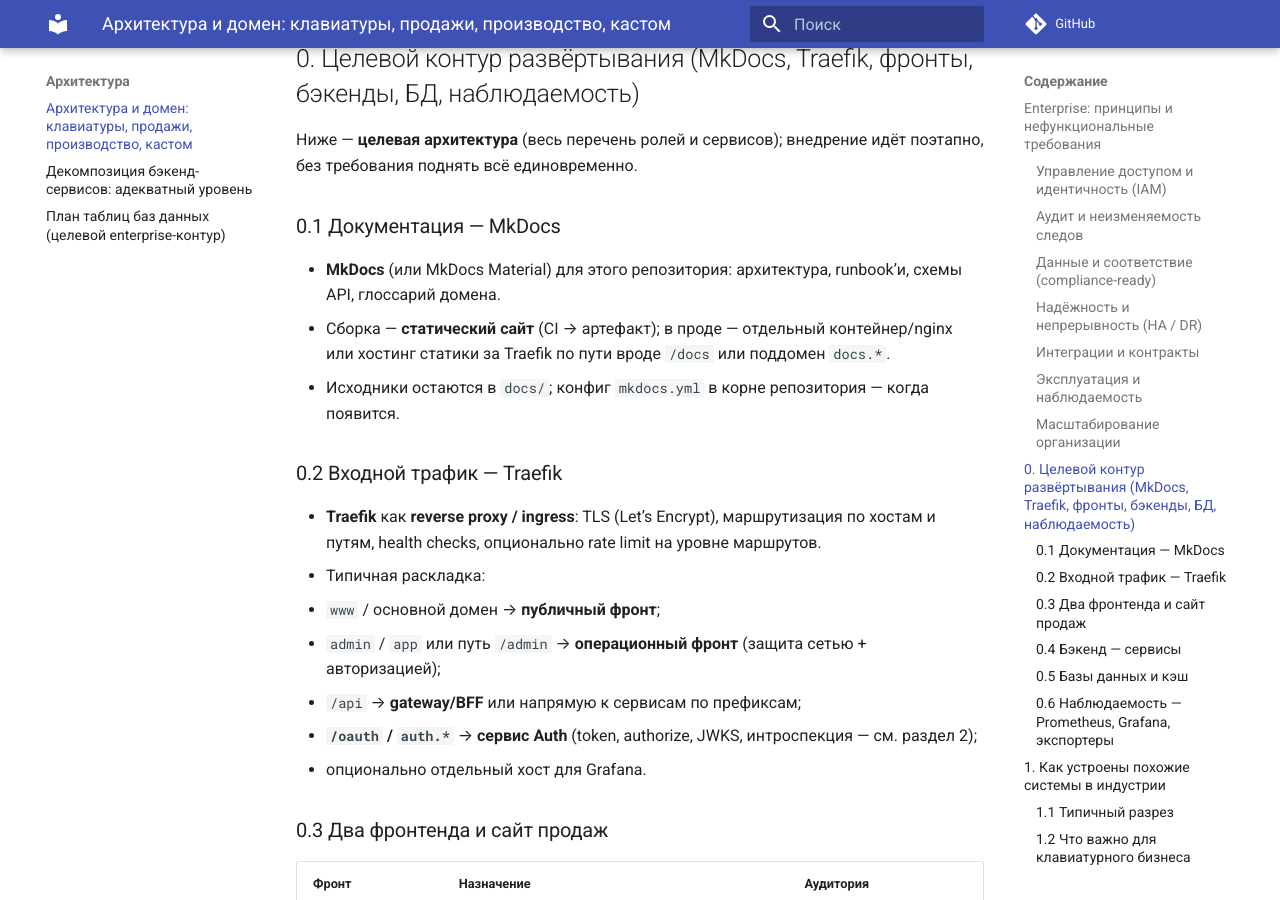
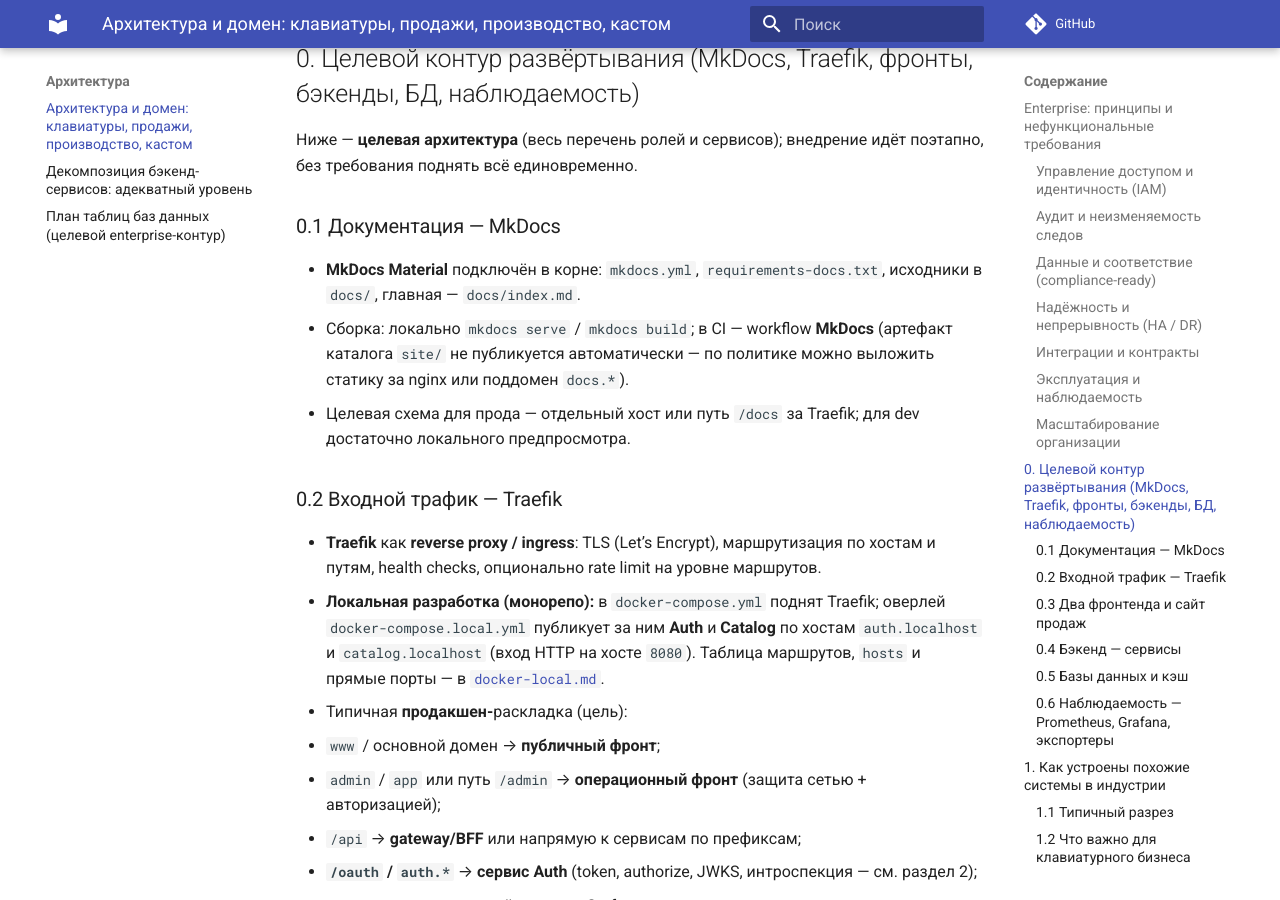
Before and after one commit to ZhuchkaTriplesix/ZhuchkaKeyboards, an MkDocs documentation site: the page built from docs/architecture-and-domain-thoughts.md, in a window 1280 px wide and 900 px high, scrolled down 2342 px. Built offline with MkDocs 1.6.1 and Material for MkDocs 9.7.7, drawn with Linux system fonts in a browser that asks for light colours; comment, search, counter and statistics services are not loaded.

Commit message:
docs(architecture): align §0.1–0.2 with MkDocs and local Traefik
Document existing mkdocs.yml/CI; local auth + catalog hosts per docker-local.

Refs #34

Made-with: Cursor

```diff
--- a/docs/architecture-and-domain-thoughts.md
+++ b/docs/architecture-and-domain-thoughts.md
@@ -54,14 +54,15 @@
 
 ### 0.1 Документация — MkDocs
 
-- **MkDocs** (или MkDocs Material) для этого репозитория: архитектура, runbook’и, схемы API, глоссарий домена.
-- Сборка — **статический сайт** (CI → артефакт); в проде — отдельный контейнер/nginx или хостинг статики за Traefik по пути вроде `/docs` или поддомен `docs.*`.
-- Исходники остаются в `docs/`; конфиг `mkdocs.yml` в корне репозитория — когда появится.
+- **MkDocs Material** подключён в корне: `mkdocs.yml`, `requirements-docs.txt`, исходники в `docs/`, главная — `docs/index.md`.
+- Сборка: локально `mkdocs serve` / `mkdocs build`; в CI — workflow **MkDocs** (артефакт каталога `site/` не публикуется автоматически — по политике можно выложить статику за nginx или поддомен `docs.*`).
+- Целевая схема для прода — отдельный хост или путь `/docs` за Traefik; для dev достаточно локального предпросмотра.
 
 ### 0.2 Входной трафик — Traefik
 
 - **Traefik** как **reverse proxy / ingress**: TLS (Let’s Encrypt), маршрутизация по хостам и путям, health checks, опционально rate limit на уровне маршрутов.
-- Типичная раскладка:
+- **Локальная разработка (монорепо):** в `docker-compose.yml` поднят Traefik; оверлей `docker-compose.local.yml` публикует за ним **Auth** и **Catalog** по хостам `auth.localhost` и `catalog.localhost` (вход HTTP на хосте `8080`). Таблица маршрутов, `hosts` и прямые порты — в [`docker-local.md`](docker-local.md).
+- Типичная **продакшен-**раскладка (цель):
   - `www` / основной домен → **публичный фронт**;
   - `admin` / `app` или путь `/admin` → **операционный фронт** (защита сетью + авторизацией);
   - `/api` → **gateway/BFF** или напрямую к сервисам по префиксам;
```
